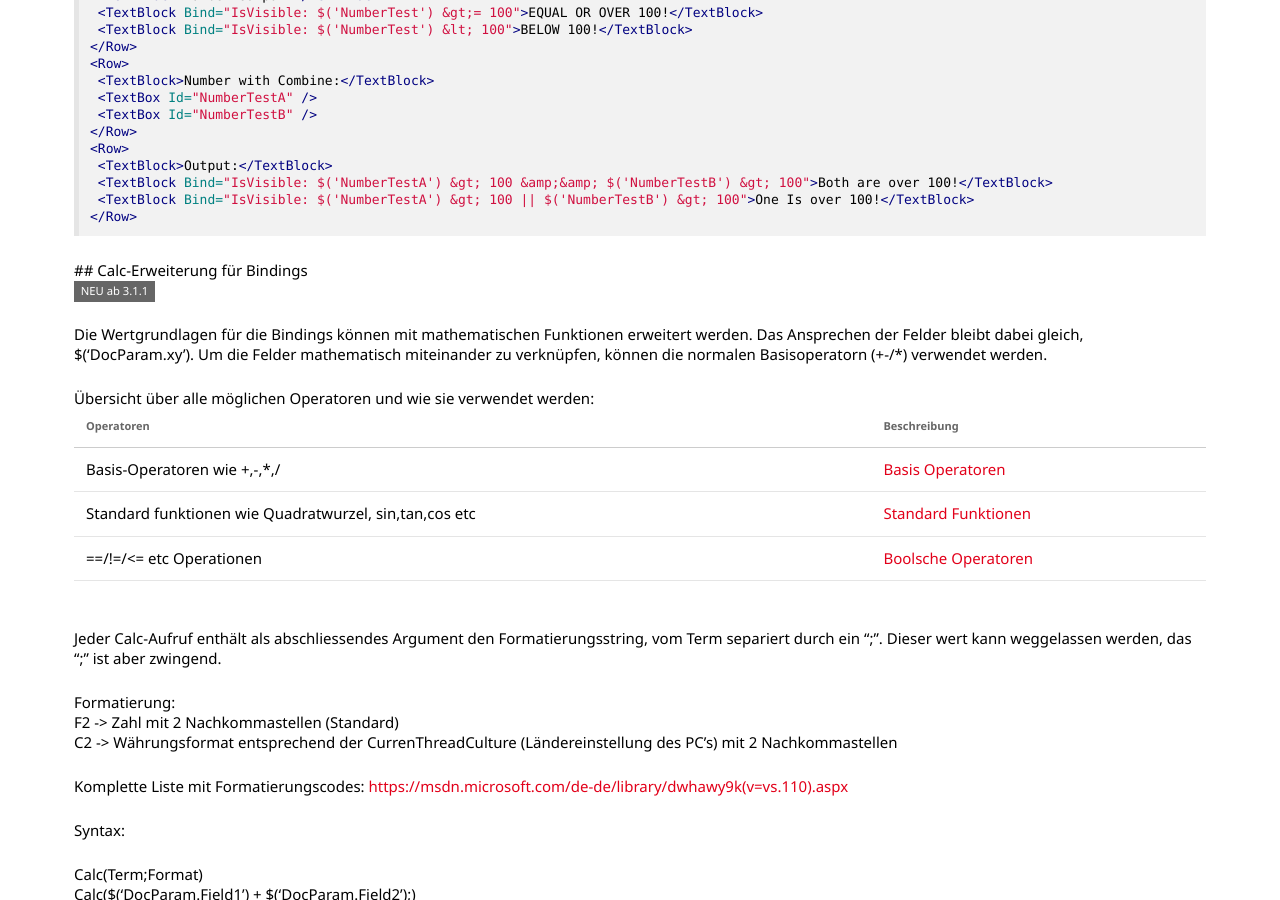
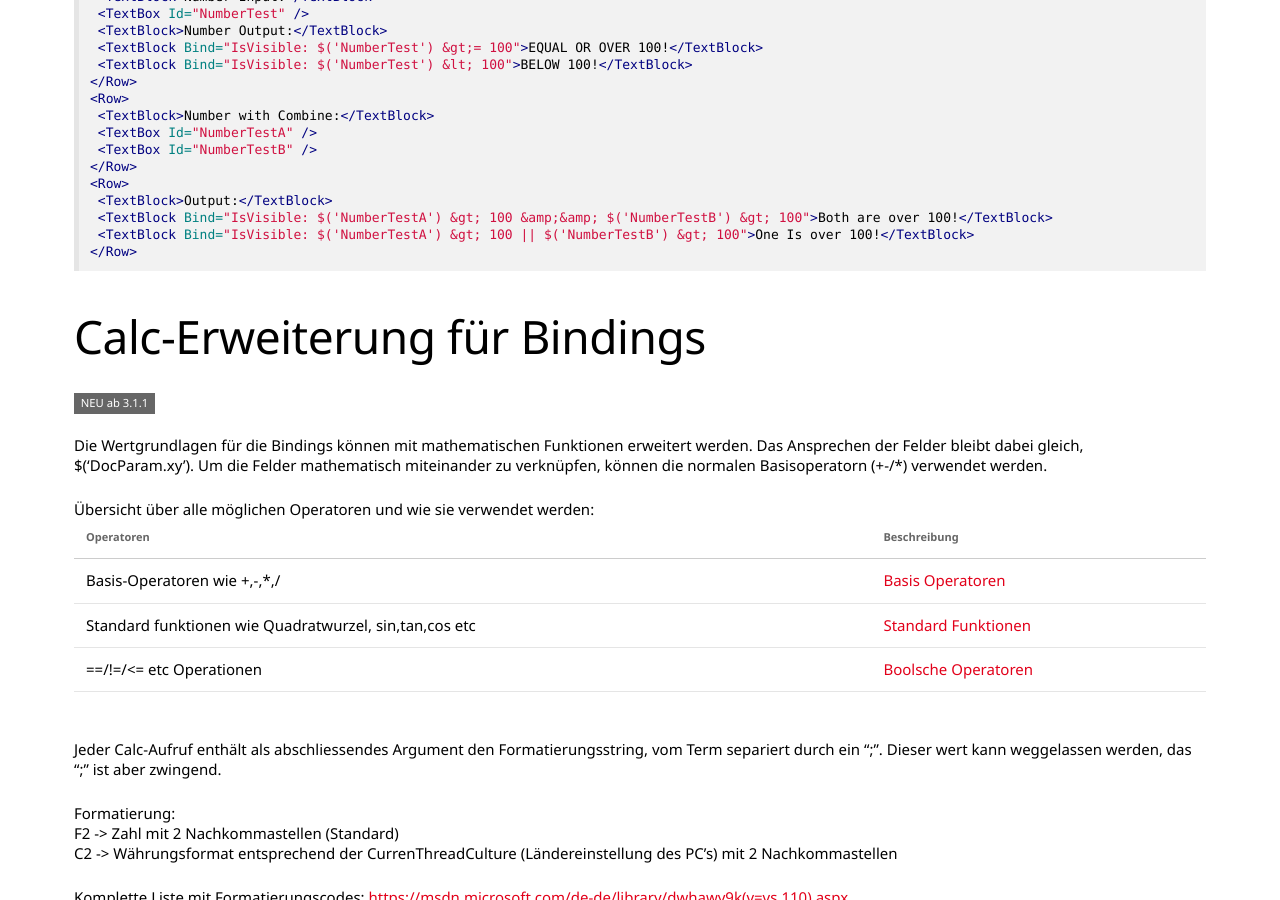
Before and after one commit to primesoft-group/oneoffixx-docs, a Jekyll site: the page built from _pages/docfunc/de/df-documentparameter.md, in a window 1280 px wide and 900 px high, scrolled down 9603 px. Built offline with Jekyll 4.4.1, drawn with Linux system fonts in a browser that asks for light colours; nearby versions of some CDN libraries; some web fonts are replaced; some of the changed lines change nothing that is shown; some of the changed text lies outside the part shown.

Commit message:
TItel Fixed

````diff
--- a/_pages/docfunc/de/df-documentparameter.md
+++ b/_pages/docfunc/de/df-documentparameter.md
@@ -12,6 +12,7 @@ language: de
 - [Die DataNodes und deren Attribute](#die-datanodes-und-deren-attribute)
 - [Views](#views)
 - [Bindings](#bindings)
+- [Calc-Erweiterung für Bindings](#calc-erweiterung-für-bindings)
 - [DataSources](#datasources)
 - [Beispiele](#beispiele)
 
@@ -296,7 +297,7 @@ Werte können auch an Controls gebunden werden um z.B. bei der letzten Seite ein
 </Row>
 ```
 
- ## Calc-Erweiterung für Bindings
+## Calc-Erweiterung für Bindings
 <span class="label label-info">NEU ab 3.1.1</span>
 
 Die Wertgrundlagen für die Bindings können mit mathematischen Funktionen erweitert werden.
````
